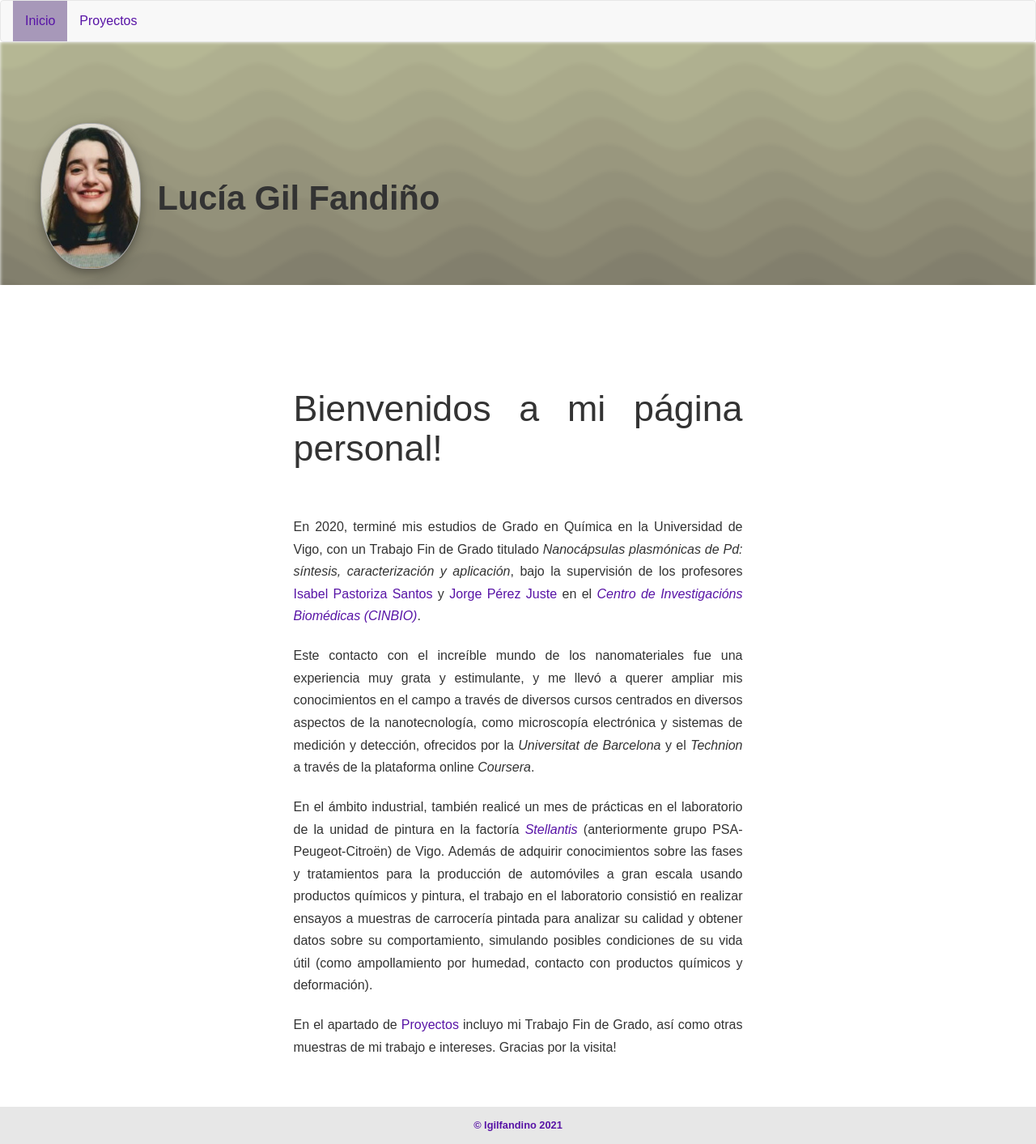
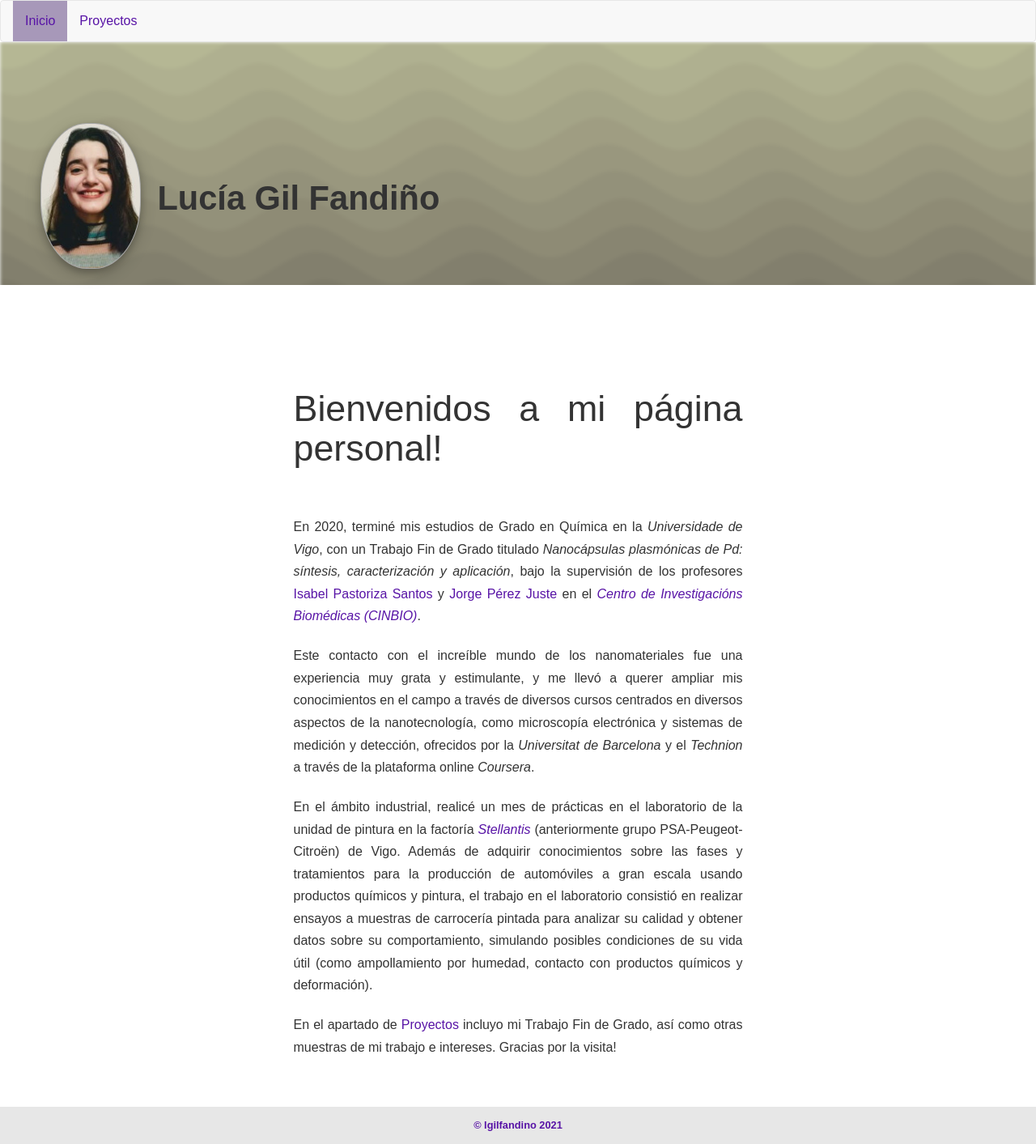
Before and after one commit to lgilfandino/lgilfandino.github.io, a Jekyll site: the page built from index.md, in a window 1280 px wide. Shown: the whole page at 81% size. Built offline with Jekyll 4.4.1, drawn with Linux system fonts in a browser that asks for light colours.

Commit message:
Update index.md

```diff
--- a/index.md
+++ b/index.md
@@ -8,10 +8,10 @@ layout: frontpage
 
 <br>
 
-En 2020, terminé mis estudios de Grado en Química en la Universidad de Vigo, con un Trabajo Fin de Grado titulado *Nanocápsulas plasmónicas de Pd: síntesis, caracterización y aplicación*, bajo la supervisión de los profesores [Isabel Pastoriza Santos](https://scholar.google.es/citations?user=yYCopqcAAAAJ&hl=en) y [Jorge Pérez Juste](https://scholar.google.es/citations?user=anxR3uIAAAAJ&hl=en) en el [*Centro de Investigacións Biomédicas (CINBIO)*](https://cinbio.es/).
+En 2020, terminé mis estudios de Grado en Química en la *Universidade de Vigo*, con un Trabajo Fin de Grado titulado *Nanocápsulas plasmónicas de Pd: síntesis, caracterización y aplicación*, bajo la supervisión de los profesores [Isabel Pastoriza Santos](https://scholar.google.es/citations?user=yYCopqcAAAAJ&hl=en) y [Jorge Pérez Juste](https://scholar.google.es/citations?user=anxR3uIAAAAJ&hl=en) en el [*Centro de Investigacións Biomédicas (CINBIO)*](https://cinbio.es/).
 
 Este contacto con el increíble mundo de los nanomateriales fue una experiencia muy grata y estimulante, y me llevó a querer ampliar mis conocimientos en el campo a través de diversos cursos centrados en diversos aspectos de la nanotecnología, como microscopía electrónica y sistemas de medición y detección, ofrecidos por la *Universitat de Barcelona* y el *Technion* a través de la plataforma online *Coursera*.
 
-En el ámbito industrial, también realicé un mes de prácticas en el laboratorio de la unidad de pintura en la factoría [*Stellantis*](https://site.groupe-psa.com/vigo/es/) (anteriormente grupo PSA-Peugeot-Citroën) de Vigo. Además de adquirir conocimientos sobre las fases y tratamientos para la producción de automóviles a gran escala usando productos químicos y pintura, el trabajo en el laboratorio consistió en realizar ensayos a muestras de carrocería pintada para analizar su calidad y obtener datos sobre su comportamiento, simulando posibles condiciones de su vida útil (como ampollamiento por humedad, contacto con productos químicos y deformación).
+En el ámbito industrial, realicé un mes de prácticas en el laboratorio de la unidad de pintura en la factoría [*Stellantis*](https://site.groupe-psa.com/vigo/es/) (anteriormente grupo PSA-Peugeot-Citroën) de Vigo. Además de adquirir conocimientos sobre las fases y tratamientos para la producción de automóviles a gran escala usando productos químicos y pintura, el trabajo en el laboratorio consistió en realizar ensayos a muestras de carrocería pintada para analizar su calidad y obtener datos sobre su comportamiento, simulando posibles condiciones de su vida útil (como ampollamiento por humedad, contacto con productos químicos y deformación).
 
 En el apartado de [Proyectos](updates) incluyo mi Trabajo Fin de Grado, así como otras muestras de mi trabajo e intereses. Gracias por la visita!
```
